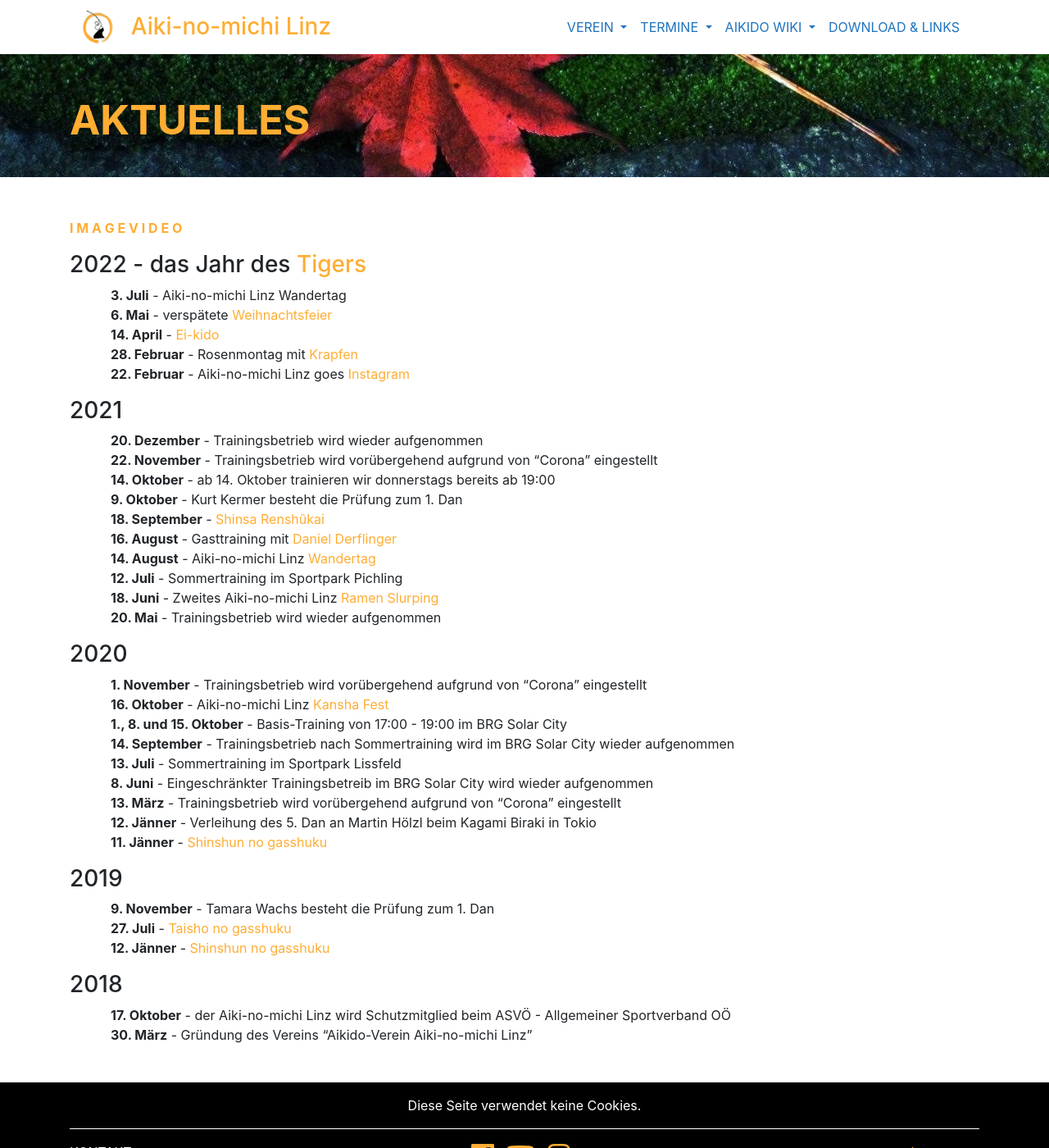
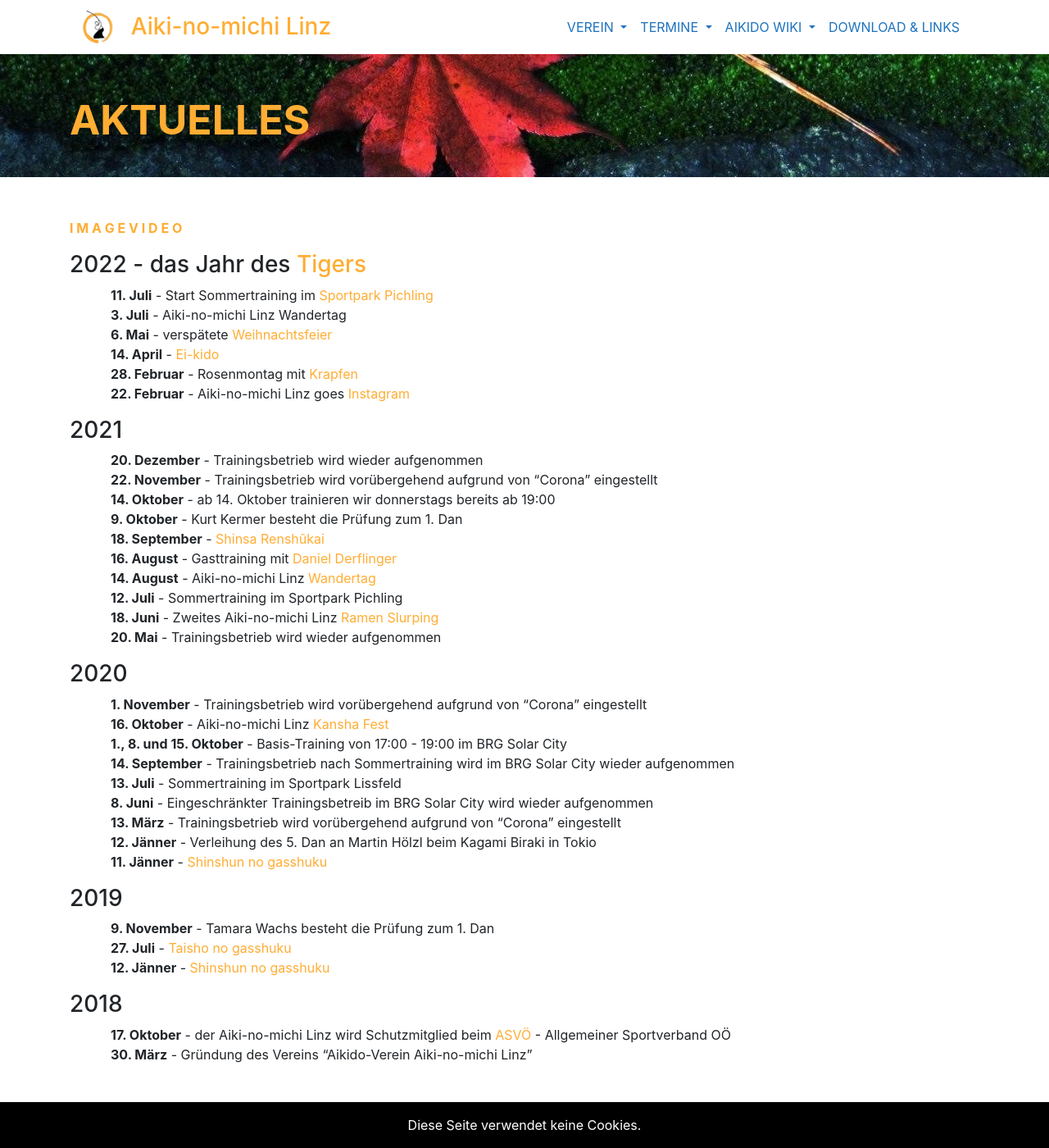
Before and after one commit to TWachs/aikinomichi-linz, a Jekyll site: the page built from aktuelles.md, in a window 1280 px wide and 1400 px high. Shown: the whole window at 82% size. Built offline with Jekyll 4.4.1, drawn with Linux system fonts in a browser that asks for light colours; nearby versions of some CDN libraries; some of the changed lines change nothing that is shown.

Commit message:
Update aktuelles.md

```diff
--- a/aktuelles.md
+++ b/aktuelles.md
@@ -10,6 +10,7 @@ title: Aktuelles
 
 ### 2022 - das Jahr des [Tigers](https://www.facebook.com/aikinomichilinz/photos/a.1467842003430582/3048312818716818){:target="_blank"}
 
+* **11. Juli** - Start Sommertraining im [Sportpark Pichling](https://www.livasport.at/sportparks/sportpark-pichling/){:target="_blank"}
 * **3. Juli** - Aiki-no-michi Linz Wandertag
 * **6. Mai** - verspätete [Weihnachtsfeier](https://www.facebook.com/aikinomichilinz/photos/pcb.3144151759132923/3144149329133166/){:target="_blank"}
 * **14. April** - [Ei-kido](https://www.facebook.com/aikinomichilinz/photos/pcb.3127591917455574/3127590477455718/){:target="_blank"}
@@ -49,7 +50,7 @@ title: Aktuelles
 
 ### 2018
 
-* **17. Oktober** - der Aiki-no-michi Linz wird Schutzmitglied beim ASVÖ - Allgemeiner Sportverband OÖ
+* **17. Oktober** - der Aiki-no-michi Linz wird Schutzmitglied beim [ASVÖ](https://www.asvoe.at/de/asvoe/landesorganisationen/asvoe-oberoesterreich){:target="_blank"} - Allgemeiner Sportverband OÖ
 * **30. März** - Gründung des Vereins "Aikido-Verein Aiki-no-michi Linz"
 
 </div>
```
